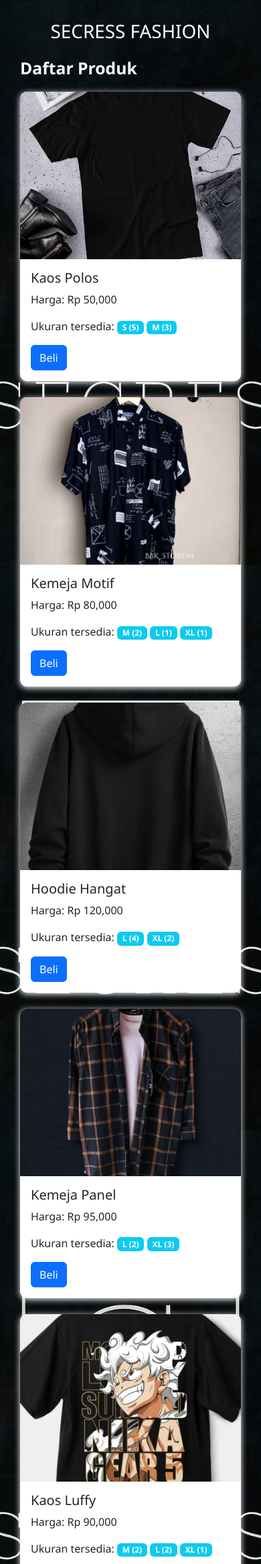
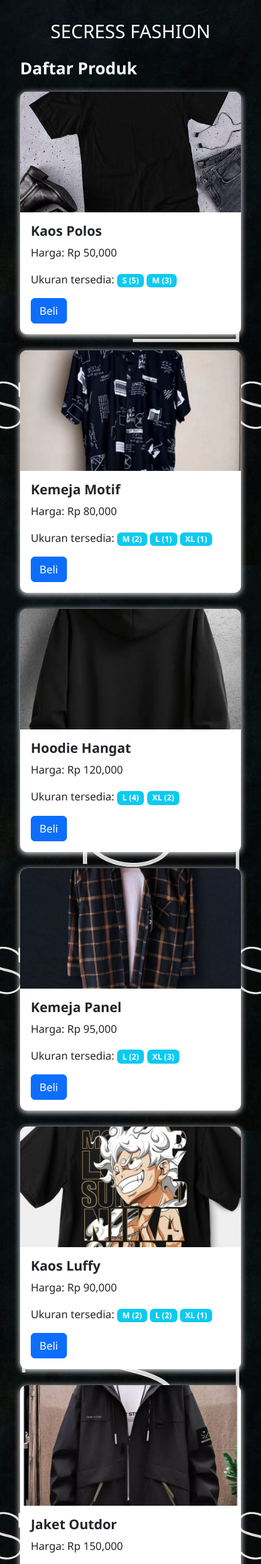
Before and after one commit to Ronisugandi/pembelian-baju, a Flask app: page /produk in a window 390 px wide. Shown: the top 2335 px of the page at 67% size. Run offline with Flask 3, Linux system fonts and the light colour scheme.

Commit message:
Update tampilan index, base dan style

```diff
--- a/static/style.css
+++ b/static/style.css
@@ -113,3 +113,18 @@ input.form-control {
 .auth-container a:hover {
   text-decoration: underline;
 }
+
+.card-title {
+  font-weight: 600;
+}
+
+.card-img-top {
+  height: 220px;
+  object-fit: cover;
+}
+
+@media (max-width: 576px) {
+  .card-img-top {
+    height: 180px;
+  }
+}
--- a/templates/base.html
+++ b/templates/base.html
@@ -1,6 +1,7 @@
 <!DOCTYPE html>
 <html lang="id">
 <head>
+  <meta name="viewport" content="width=device-width, initial-scale=1">
   <meta charset="UTF-8">
   <title>Secress Fashion</title>
   <link rel="icon" type="image/x-icon" href="{{ url_for('static', filename='favicon_large_circle.ico') }}">
```
